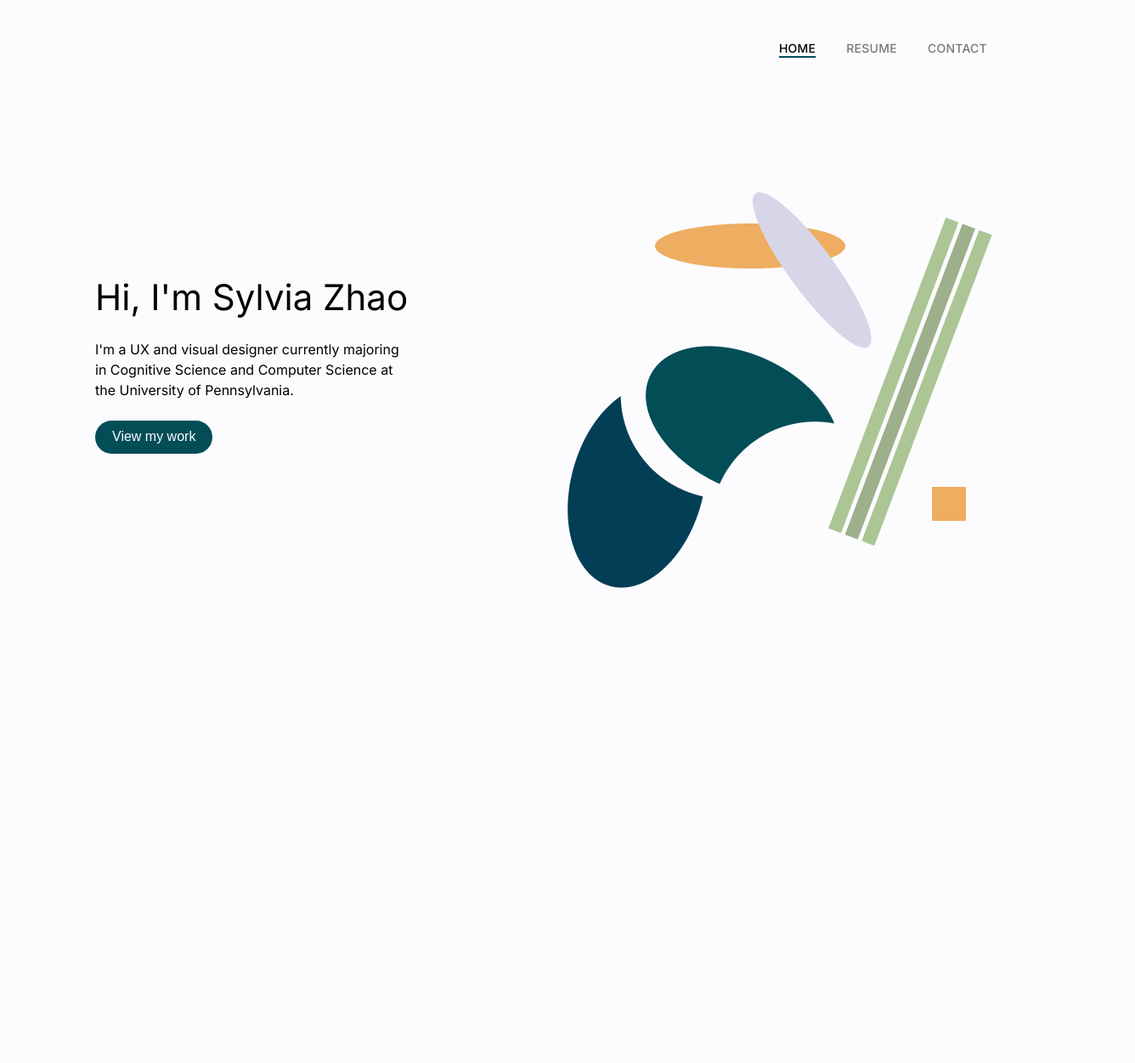
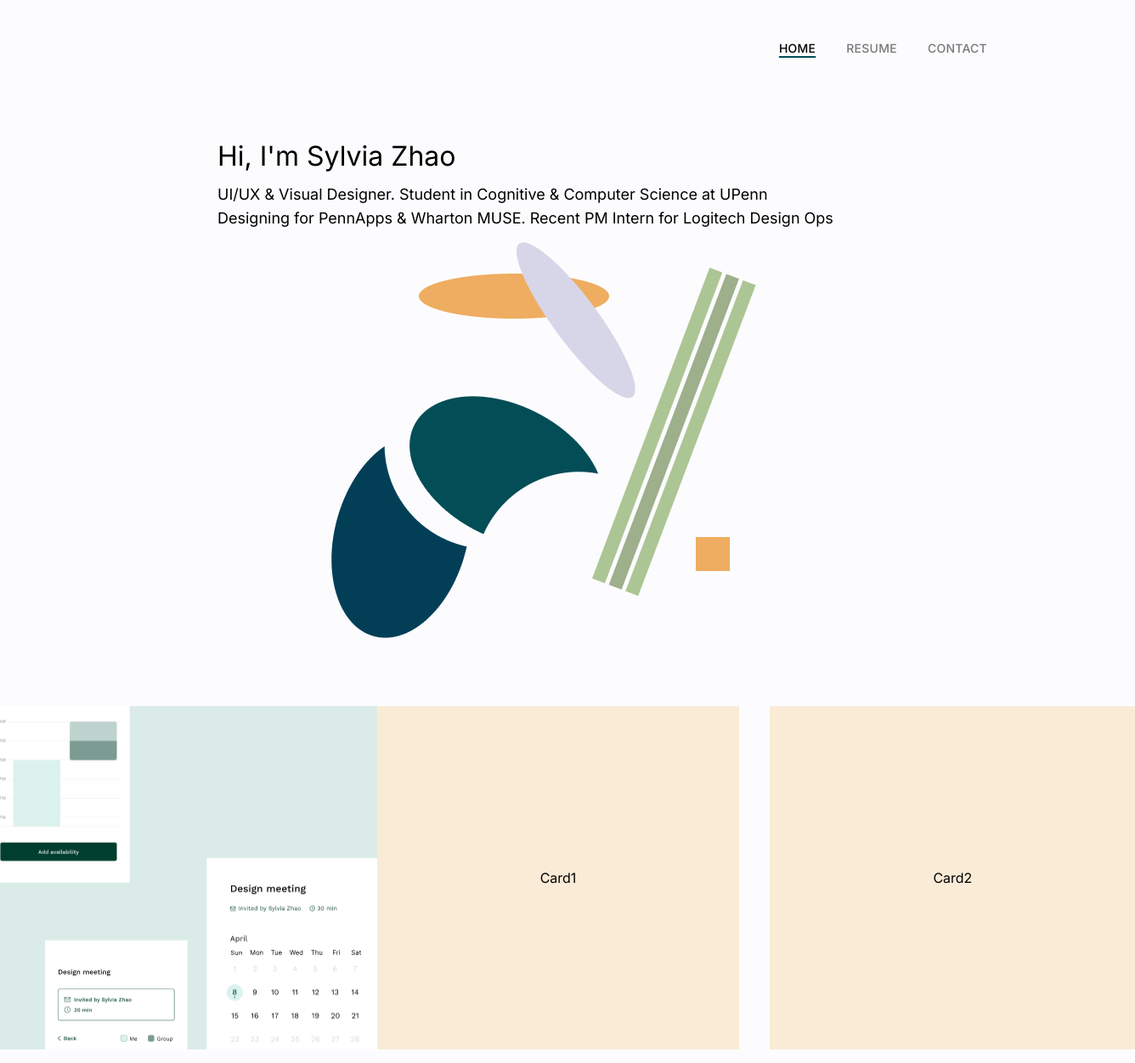
Before and after one commit to syzhao53/portfolio-site-2022, a React (Create React App) app in the folder site/: page / in a window 1280 px wide. Shown: the whole page at 85% size, 1336 px wide, since content can reach past the window. Before the commit the page ends 800 px from the top, so only its background shows below. Built offline with nearby package versions, Linux system fonts and the light colour scheme.

Commit message:
initial vertical layout commit

```diff
--- a/site/src/assets/index.css
+++ b/site/src/assets/index.css
@@ -14,18 +14,27 @@ body {
   font-size: 1rem;
 }
 
+#home-illus {
+  align-self: center;
+  margin: 0 0 5rem 0;
+}
+
 .landing {
   display: flex;
-  flex-direction: row;
-  width: 100%;
+  flex-direction: column;
+  width: 60%;
+  margin: auto;
+  /* margin: 7rem 10rem 0 10rem; */
+  /* background-color:white; */
 }
 
 .big-header {
-  font-size: 2.625rem;
-  margin: 0 0 1.5rem 0;
+  font-size: 2rem;
+  text-align: left;
+  margin: 6rem 0 0.75rem 0;
 }
 
-.landing-left {
+/* .landing-left {
   display: flex;
   flex-direction: column;
   align-items: flex-start;
@@ -38,13 +47,12 @@ body {
   flex-direction: column;
   width: 40%;
   margin: 9rem 7rem 0 3rem;
-}
+} */
 
 .paragraph {
-  font-size: 1rem;
+  font-size: 1.125rem;
   text-align: left;
-  line-height: 1.5rem;
-  width: 80%;
+  line-height: 1.75rem;
 }
 
 .button {
@@ -116,6 +124,31 @@ body {
   text-decoration-color: #034D57;
   text-decoration-thickness: 2px;
   cursor: pointer;
+}
+
+.grid {
+  display: flex;
+  flex-direction: column;
+  align-items: center;
+  width: 60%;
+  margin: auto;
+}
+
+.grid-row {
+  display: flex;
+  flex-direction: row;
+  margin: 0 0 1rem 0;
+}
+
+.grid-lcard {
+  background-color: antiquewhite;
+  margin: 0 2.25rem 0 0 ;
+  padding: 12rem 12rem;
+}
+
+.grid-rcard {
+  background-color: antiquewhite;
+  padding: 12rem 12rem;
 }
 
 /* TYPING ANIMATION */
--- a/site/src/components/Home.js
+++ b/site/src/components/Home.js
@@ -1,21 +1,22 @@
 /* eslint-disable react/prop-types */
 /* eslint-disable react/jsx-filename-extension */
 import React, { useEffect } from 'react';
-import { useNavigate } from 'react-router-dom';
+// import { useNavigate } from 'react-router-dom';
 import '../assets/index.css';
 import illustration from '../assets/temp-illustration.png';
+import mockup from '../assets/temp-mockup.png';
 import NavBar from './NavBar';
 
 function Home({ currPage, setCurrPage }) {
   // const [error, setError] = useState({ message: '' });
   // const [lockoutUser, setLockoutUser] = useState('');
-  const navigate = useNavigate();
+  // const navigate = useNavigate();
 
   console.log(currPage);
 
-  const goToProject = () => {
-    navigate('/project');
-  };
+  // const goToProject = () => {
+  //   navigate('/project');
+  // };
 
   useEffect(() => {
     setCurrPage('home');
@@ -25,21 +26,30 @@ function Home({ currPage, setCurrPage }) {
     <div className="Home">
       <NavBar currPage={currPage} />
       <div className="landing">
-        <div className="landing-left">
-          <div className="big-header">
-            Hi, I&apos;m Sylvia Zhao
+        <div className="big-header">
+          Hi, I&apos;m Sylvia Zhao
+        </div>
+        <div className="paragraph">
+          UI/UX & Visual Designer. Student in Cognitive & Computer Science at UPenn
+          <br />
+          Designing for PennApps & Wharton MUSE. Recent PM Intern for Logitech Design Ops
+        </div>
+        <img id="home-illus" src={illustration} alt="temp illustration" />
+      </div>
+      <div className="grid">
+        <div className="grid-row">
+          <img src={mockup} alt="temp mockup" />
+          <div className="grid-lcard">
+            Card1
           </div>
-          <div className="paragraph">
-            I&apos;m a UX and visual designer currently majoring
-            in Cognitive Science and Computer Science at the University of Pennsylvania.
+          <div className="grid-rcard">
+            Card2
           </div>
-          <button className="button" type="button" onClick={goToProject}>View my work</button>
-        </div>
-        <div className="landing-right">
-          <img src={illustration} alt="temp illustration" />
         </div>
       </div>
     </div>
+    // <button className="button" type="button" onClick={goToProject}>View my work</button>
+    // TODO: ADD FLOATING CARAT ARROW
   );
 }
 
```
Also changed, not shown: site/src/assets/temp-mockup.png (added), 1 other file (tests, documents, lock files or other folders).
